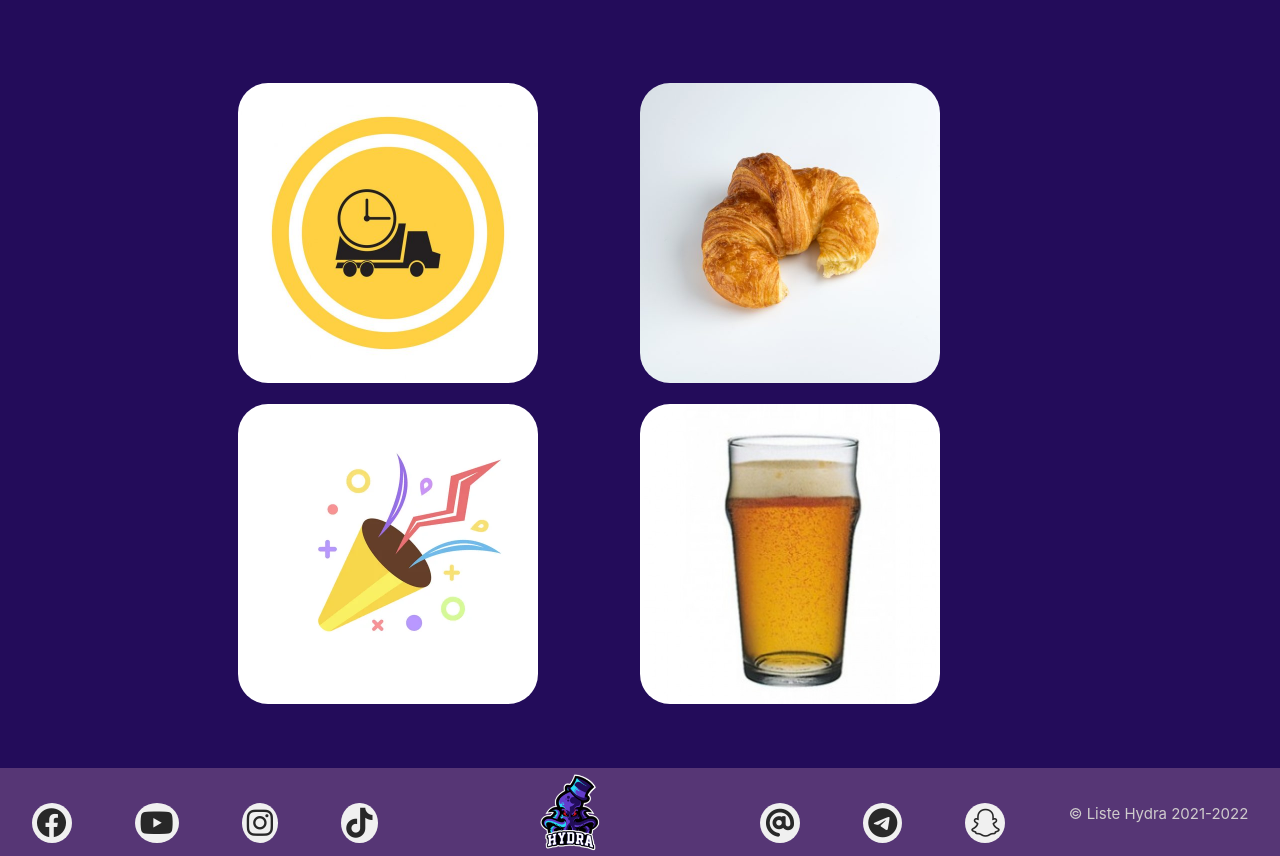
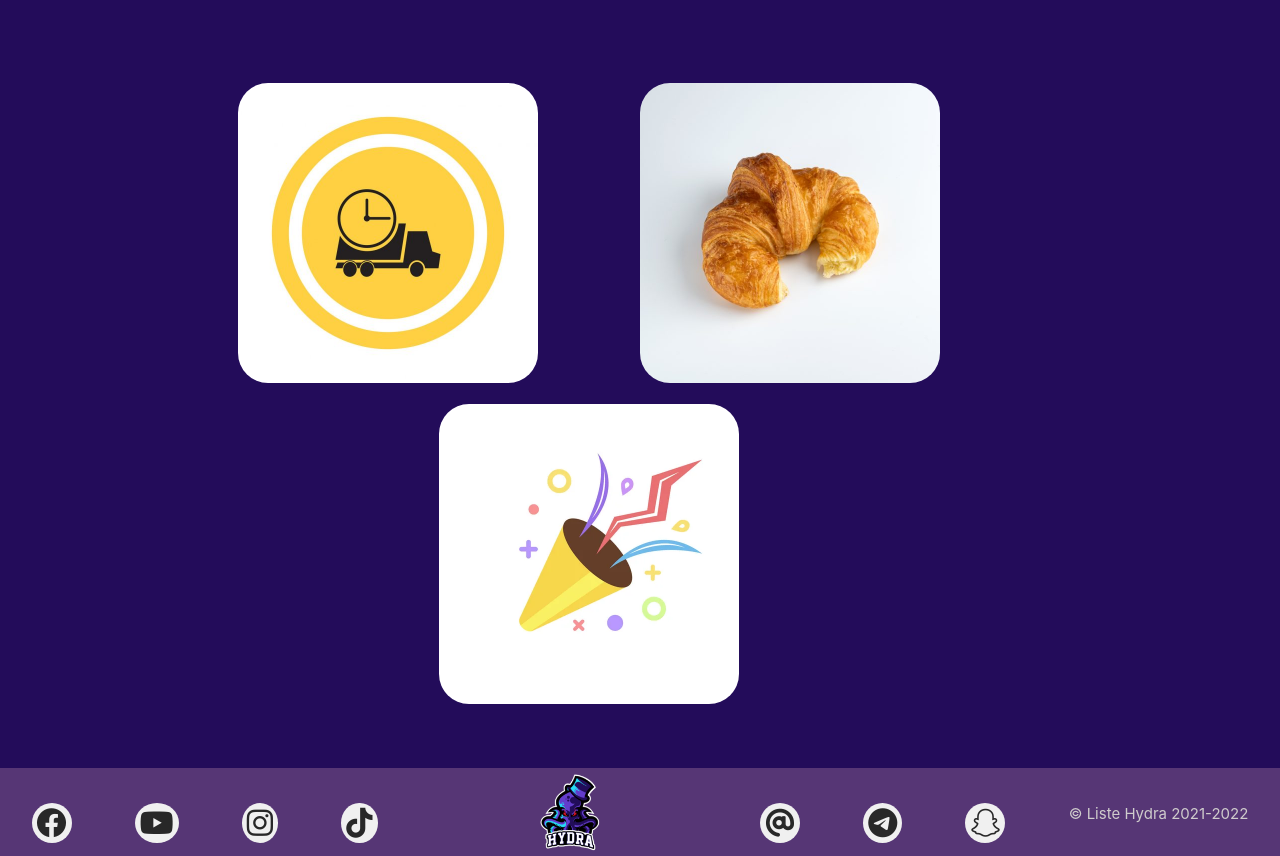
Before and after one commit to dogasp/site_liste, a Django app: page /Event/ in a window 1280 px wide. Shown: the part 73-929 px from the top of the page. Run offline with Django 4.2, Linux system fonts and the light colour scheme; some libraries are stand-ins or nearby versions.

Commit message:
fixed event

```diff
--- a/siteliste/templates/Accueil.html
+++ b/siteliste/templates/Accueil.html
@@ -42,7 +42,7 @@
   document.addEventListener("DOMContentLoaded", setTimeout(suppr, 6000));
 </script>
 
-<div style="text-align: center; position: relative;">
+<div style="text-align: center; position: relative; color: white;">
 
     <!-- <a type="button" class="btn btn-primary btn-lg " style="background-color: #230c5a;" href="{% url 'Membres' %}">Membres</a>
     <a type="button" class="btn btn-primary btn-lg"  style="background-color: #230c5a;" href="{% url 'Defis' %}">Défis</a>
--- a/siteliste/templates/Event.html
+++ b/siteliste/templates/Event.html
@@ -11,6 +11,9 @@ h1 {
     text-align: center;
     white-space: nowrap;
     color: #563675;
+}
+p {
+  color: black;
 }
 
 .element:hover {
@@ -89,7 +92,7 @@ h1 {
     {% for eName, eDate, eDate, eSmall in eventList %}
         <div style="height:20%; margin-right: 10%; padding-bottom: 1%; width: 300px; height: 300px; margin-top: 2%;">
 
-            <a href="#{{ eName }}" style="color:white; width: 300px; height: 300px" ><img class="element" src="{{ MEDIA_URL }}event/{{ eName }}.png" style="border-radius: 30px; width:100%;" ></a>
+            <a href="#{{ eName }}" style="color:black; width: 300px; height: 300px" ><img class="element" src="{{ MEDIA_URL }}event/{{ eName }}.png" style="border-radius: 30px; width:100%;" ></a>
 
             <div id="{{ eName }}" class="popup">
                 <a href="#" class="close">&times;</a>
--- a/siteliste/templates/Membres.html
+++ b/siteliste/templates/Membres.html
@@ -122,7 +122,7 @@ label {
 
 </style>
 
-<div class="container-fluid d-flex align-items-stretch" style="padding:2%;">
+<div class="container-fluid d-flex align-items-stretch" style="padding:2%; color:white">
     <div style="width:35%">
         <h3 class="NamePole">LES PARRAINS</h3>
         <p class="DesPole">Ils sont à la tête de l'organisation</p>
--- a/siteliste/templates/base.html
+++ b/siteliste/templates/base.html
@@ -3,6 +3,8 @@
 <link rel="stylesheet" href="https://stackpath.bootstrapcdn.com/bootstrap/4.1.3/css/bootstrap.min.css" integrity="sha384-MCw98/SFnGE8fJT3GXwEOngsV7Zt27NXFoaoApmYm81iuXoPkFOJwJ8ERdknLPMO" crossorigin="anonymous">
 <link rel="stylesheet" href="https://cdnjs.cloudflare.com/ajax/libs/font-awesome/6.0.0/css/all.min.css">
 <script src="https://stackpath.bootstrapcdn.com/bootstrap/4.1.3/js/bootstrap.min.js" integrity="sha384-ChfqqxuZUCnJSK3+MXmPNIyE6ZbWh2IMqE241rYiqJxyMiZ6OW/JmZQ5stwEULTy" crossorigin="anonymous"></script>
+<script src="https://code.jquery.com/jquery-3.3.1.slim.min.js" integrity="sha384-q8i/X+965DzO0rT7abK41JStQIAqVgRVzpbzo5smXKp4YfRvH+8abtTE1Pi6jizo" crossorigin="anonymous"></script>
+<script src="https://cdnjs.cloudflare.com/ajax/libs/popper.js/1.14.3/umd/popper.min.js" integrity="sha384-ZMP7rVo3mIykV+2+9J3UJ46jBk0WLaUAdn689aCwoqbBJiSnjAK/l8WvCWPIPm49" crossorigin="anonymous"></script>
 
 
 <style>
@@ -104,7 +106,7 @@ h1{
     </div>
 </div>
 
-<div style = "background-color:#230c5a; color: white; position: relative; top: 9%; min-height: 80%;">
+<div style = "background-color:#230c5a; position: relative; top: 9%; min-height: 80%;">
     {% block page_content %}
     {% endblock %}
 </div>
@@ -135,6 +137,3 @@ h1{
     </div>
 
 </footer>
-
-<script src="https://code.jquery.com/jquery-3.3.1.slim.min.js" integrity="sha384-q8i/X+965DzO0rT7abK41JStQIAqVgRVzpbzo5smXKp4YfRvH+8abtTE1Pi6jizo" crossorigin="anonymous"></script>
-<script src="https://cdnjs.cloudflare.com/ajax/libs/popper.js/1.14.3/umd/popper.min.js" integrity="sha384-ZMP7rVo3mIykV+2+9J3UJ46jBk0WLaUAdn689aCwoqbBJiSnjAK/l8WvCWPIPm49" crossorigin="anonymous"></script>
--- a/siteliste/views.py
+++ b/siteliste/views.py
@@ -31,8 +31,7 @@ voyageList = [("wei", "Week-End d'Intégration", "Inconnu", "Ce week-end iconiqu
 
 eventList = [("Allôs", "Lundi 21 février 2022", "De 16h à minuit, nous pouvons vous livrer quasiment tout ce qui vous passe par la tête. Vous avez une petite faim ? Vous prévoyez un apéro ? Vous avez envie de vous tester au yoga ?", "Le détails arrivera sous peu, on va pas tout vous dire maintenant voyons..."),
 ("Petit déjeuner", "Vendredi 25 février 2022", "Vos placards sont vides ? Vous rentrez de soirée et vous avez faim ? Venez manger une bonne viennoiserie, ou une bonne crêpe, en notre compagnie. Bien évidemment on n'a ni oublié le café ni le thé...", ""),
-("Journée de campagne", "Mercredi 9 mars 2022", "Vous l'attendiez tous. La journée la plus attendue de l'année. Au programme ? Dès 6h, un petit déjeuner vous attendra pour vous remettre de la veille. Tout au long de la journée, diverses activités dont un certain mariage... vous feront patienter jusqu'à une na'incroyable soirée !", "C'est la journée la plus importante de l'année, il faut garder un peu de surprise voyons..."),
-("Afterwork", "Lundi 14 mars 2022", "Fatigué d'une journée de cours ? Ras le bol du début de semaine au travail ? Vient te détendre avec nous en buvant une bonne pinte de bière bien raffraîchissante.", "Dans la salle du Au Coin! Dès 18h")]
+("Journée de campagne", "Mercredi 9 mars 2022", "Vous l'attendiez tous. La journée la plus attendue de l'année. Au programme ? Dès 6h, un petit déjeuner vous attendra pour vous remettre de la veille. Tout au long de la journée, diverses activités dont un certain mariage... vous feront patienter jusqu'à une na'incroyable soirée !", "C'est la journée la plus importante de l'année, il faut garder un peu de surprise voyons...")]
 
 def Defis(request):
 
```
